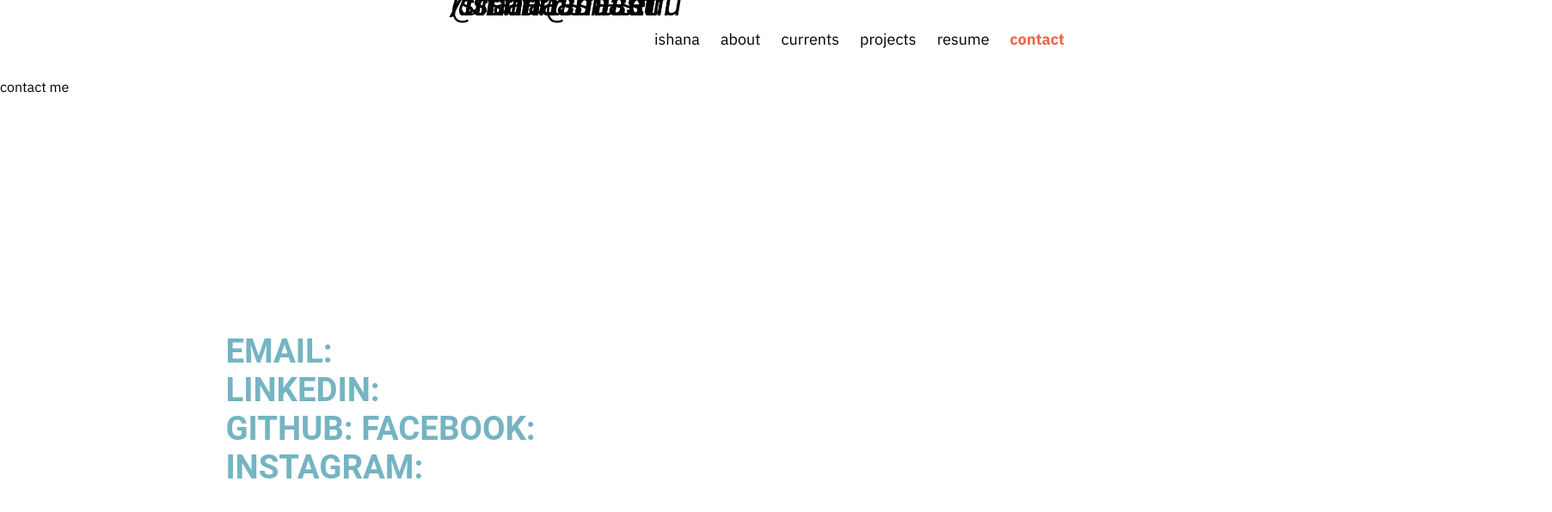
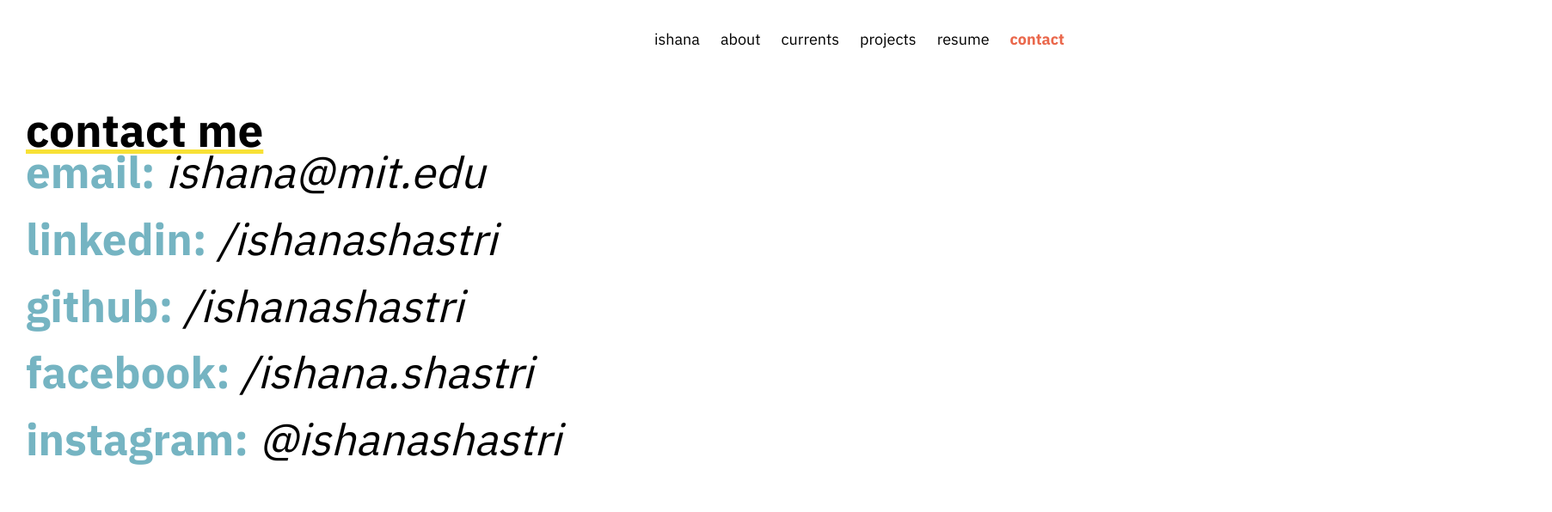
Before and after one commit to ishanashastri/ishanashastri.github.io, a plain HTML site: page contact.html in a window 1280 px wide. Shown: the whole page at 86% size, 1805 px wide, since content can reach past the window. Drawn offline with nearby package versions, Linux system fonts and the light colour scheme; files whose address does not match are found by name.

Commit message:
Heading spacing and margins

```diff
--- a/contact.html
+++ b/contact.html
@@ -23,16 +23,16 @@
                 </div>
         </div>
 
-        <div class="subtitle">
+        <h3>
             contact me
-        </div>
+        </h3>
 
         <div class="contact">
-            <b>email:</b> <a class="contact" href="mailto:ishana@mit.edu.com">ishana@mit.edu</a> <br>
-            <b>linkedin:</b> <a class="contact" href="https://www.linkedin.com/in/ishanashastri/">/ishanashastri</a> <br>
-            <b>github:</b> <a class="contact" href="https://github.com/ishanashastri">/ishanashastri</a>
-            <b>facebook:</b> <a class="contact" href="https://www.facebook.com/ishana.shastri">/ishana.shastri</a> <br>
-            <b>instagram:</b> <a class="contact" href="https://www.instagram.com/ishanashastri/">@ishanashastri</a> <br>
+            <b>email:</b> <a href="mailto:ishana@mit.edu.com" class="c">ishana@mit.edu</a> <br>
+            <b>linkedin:</b> <a href="https://www.linkedin.com/in/ishanashastri/" class="c">/ishanashastri</a> <br>
+            <b>github:</b> <a href="https://github.com/ishanashastri" class="c">/ishanashastri</a> <br>
+            <b>facebook:</b> <a href="https://www.facebook.com/ishana.shastri" class="c">/ishana.shastri</a> <br>
+            <b>instagram:</b> <a href="https://www.instagram.com/ishanashastri/" class="c">@ishanashastri</a> <br>
         </div>
 
     </body>
--- a/style/css/style.css
+++ b/style/css/style.css
@@ -145,7 +145,7 @@
   }
 
 
-  a.contact{
+  a.c{
     font-weight: normal;
     font-style: italic;
     text-transform: lowercase;
@@ -155,15 +155,12 @@
     position: absolute;
     width: 100%;
     height: 10px;
-
-    font-family: 'Roboto';
     font-style: normal;
-    font-size: 3vw;
-    text-transform: uppercase;
-    z-index: 2;
-    left: 20.5vw;
-    bottom: 50.5vh;
+    font-size: 4vw;
     color: black;
+    line-height: 6vw;
+    padding: 30px;
+    margin-top: 40px;
   }
 
 
```
Also changed, not shown: about.html (+4 -4 lines), index.html (+6 -12 lines).
